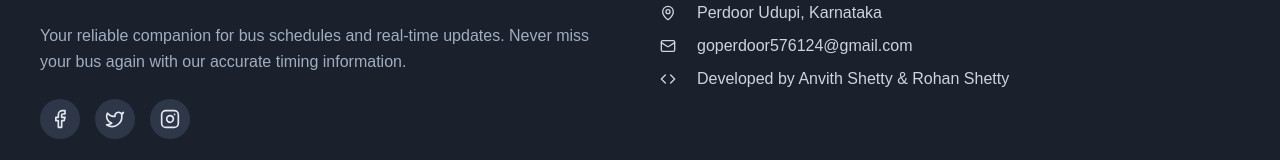
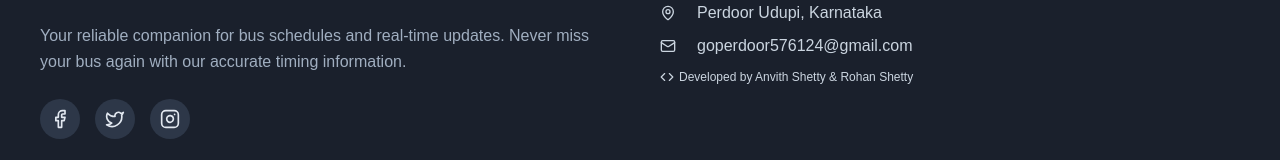
Before and after one commit to goperdoor/bus, a React (Create React App) app in the folder frontend/: page /RickshawBusManagement in a window 1280 px wide. Shown: the part 1678-1838 px from the top of the page. Built offline with nearby package versions, Linux system fonts and the light colour scheme.

Commit message:
Update Footer.js

```diff
--- a/frontend/src/components/Footer.js
+++ b/frontend/src/components/Footer.js
@@ -168,10 +168,11 @@ const Footer = () => {
               goperdoor576124@gmail.com
             </div>
 
-            <div style={{ ...linkStyle, cursor: 'default' }}>
-              <Code size={16} />
-            Developed by Anvith Shetty & Rohan Shetty
-            </div>
+           <div style={{ ...linkStyle, cursor: 'default', fontSize: '12px', display: 'flex', alignItems: 'center', gap: '5px' }}>
+  <Code size={14} />
+  Developed by Anvith Shetty & Rohan Shetty
+</div>
+
 
           </div>
         </div>
```
